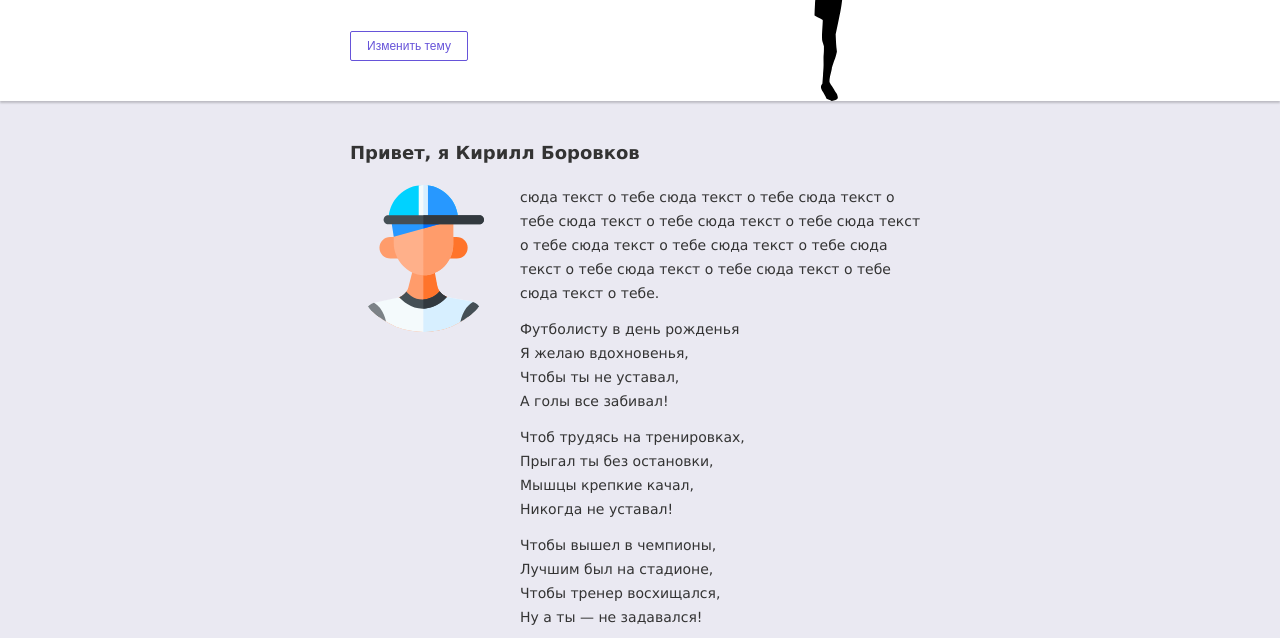
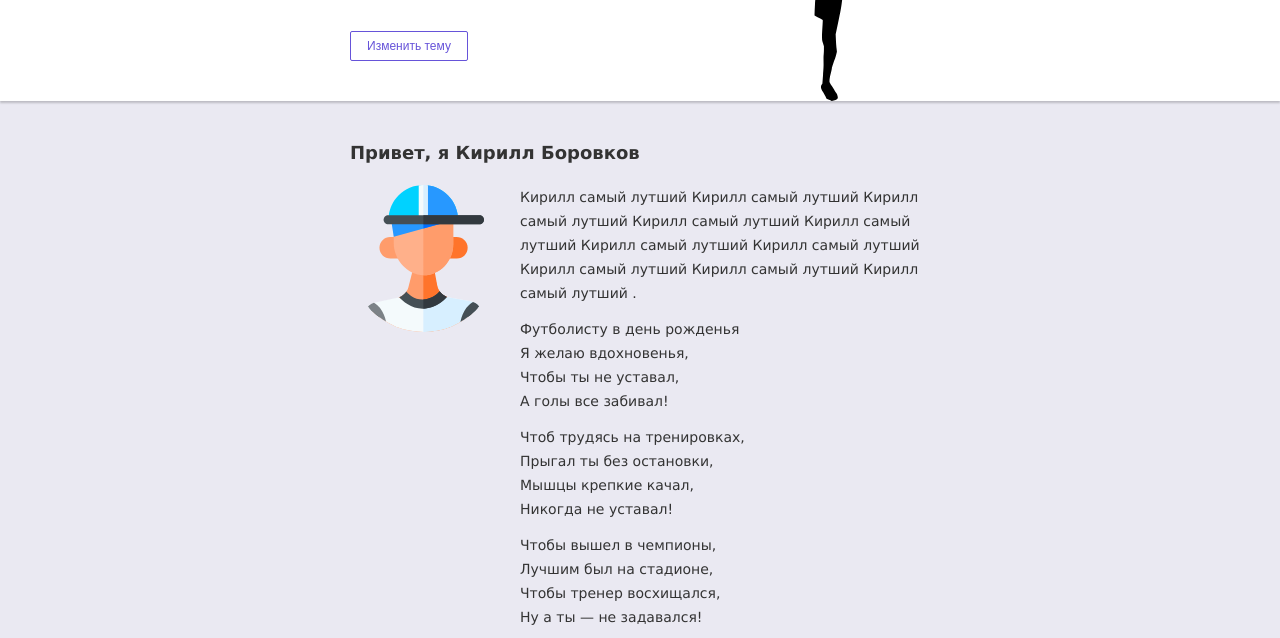
Before and after one commit to Matvey-Boranov/congratulations-friends, a plain HTML site: page index.html in a window 1280 px wide. Shown: the part 147-785 px from the top of the page. Drawn offline with Linux system fonts and the light colour scheme.

Commit message:
текст

```diff
--- a/index.html
+++ b/index.html
@@ -21,7 +21,7 @@
       <h2 class="section-title">Привет, я Кирилл Боровков</h2>
       <img class="about-image" src="img/unknown-raccoon.svg" width="147" height="147" alt="Неопознанный енот">
       <div class="about-content">
-        <p>сюда текст о тебе сюда текст о тебе сюда текст о тебе сюда текст о тебе сюда текст о тебе сюда текст о тебе сюда текст о тебе сюда текст о тебе сюда текст о тебе сюда текст о тебе сюда текст о тебе сюда текст о тебе.</p>
+        <p>Кирилл самый лутший Кирилл самый лутший Кирилл самый лутший Кирилл самый лутший Кирилл самый лутший Кирилл самый лутший Кирилл самый лутший Кирилл самый лутший Кирилл самый лутший Кирилл самый лутший .</p>
         <p>Футболисту в день рожденья<br>
           Я желаю вдохновенья,<br>
           Чтобы ты не уставал,<br>
```
